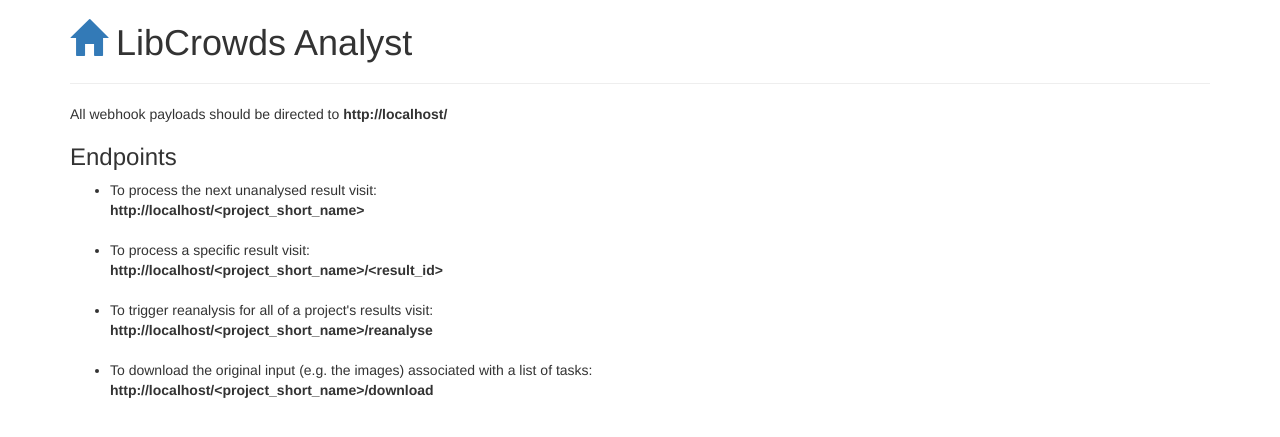
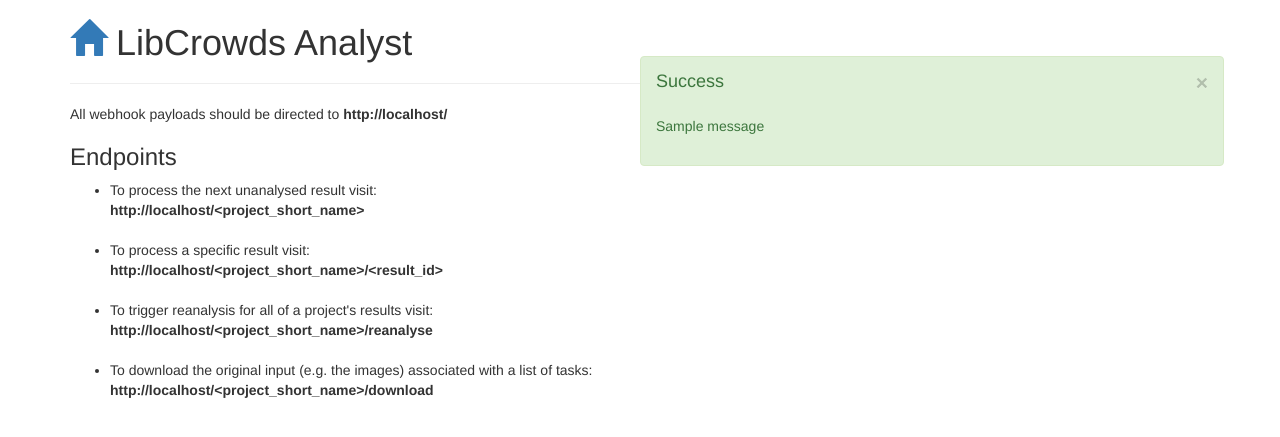
Before and after one commit to LibCrowds/libcrowds-analyst, a Flask app: page / in a window 1280 px wide. Shown: the top 437 px of the page. Run offline with Flask 2, Linux system fonts and the light colour scheme; one stand-in notice (Sample message) is shown; parts of the project's set-up code (start-up, migrations or seed data) failed here and were passed over; some libraries are stand-ins or nearby versions.

Commit message:
Update flash messages

```diff
--- a/libcrowds_analyst/static/notify.js
+++ b/libcrowds_analyst/static/notify.js
@@ -1,6 +1,13 @@
 function notify(msg, category){
+    let title = category.charAt(0).toUpperCase() + category.slice(1);
+    if (title === 'Danger') {
+        title = 'Error';
+    }
+
     let html = $(`<div class="alert alert-${category} fade">
-                 <a class="close" data-dismiss="alert" href="#">&times;</a>${msg}
+                 <a class="close" data-dismiss="alert" href="#">&times;</a>
+                 <h4>${title}</h4>
+                 <p>${msg}</p>
                  </div>`);
     $('#alert-messages').append(html);
 
--- a/libcrowds_analyst/static/styles.css
+++ b/libcrowds_analyst/static/styles.css
@@ -2,13 +2,6 @@ record {
     border-bottom: 1px solid #EFEFEF;
     display: block;
     padding: 20px 0px
-}
-
-.comment {
-    font-size: 1.2em
-    font-style: italic;
-    display: block;
-    margin-bottom: 20px;
 }
 
 .glyphicon-spin {
@@ -18,6 +11,17 @@ record {
 
 .answer-group {
     margin-bottom: 50px;
+}
+
+#alert-messages {
+    width: 50%;
+    position: fixed;
+    top: 2em;
+    right: 2em;
+    padding: 2em;
+}
+#alert-messages p {
+    padding: 1em 0em;
 }
 
 @-webkit-keyframes spin {
--- a/libcrowds_analyst/templates/_flash_messages.html
+++ b/libcrowds_analyst/templates/_flash_messages.html
@@ -3,7 +3,7 @@
         {% if messages %}
             {% for category, message in messages %}
                 <script>
-                   pybossaNotify({{ message|tojson }}, "{{ category }}");
+                    notify({{ message|tojson }}, "{{ category }}");
                 </script>
             {% endfor %}
         {% endif %}
--- a/libcrowds_analyst/templates/base.html
+++ b/libcrowds_analyst/templates/base.html
@@ -16,7 +16,6 @@
         <div class="container">
             <h1><a href="http://www.libcrowds.com"><span class="glyphicon glyphicon-home"></span></a> {{ title }}</h1>
             <hr>
-            {% include '_flash_messages.html' %}
             {% block content %}{% endblock %}
         </div>
         <script src="https://code.jquery.com/jquery-1.12.4.min.js"
@@ -28,5 +27,6 @@
         </script>
         <script src="{{url_for('static', filename='notify.js')}}?v0.1.0"></script>
         <script src="{{url_for('static', filename='scripts.js')}}?v1.0.1"></script>
+        {% include '_flash_messages.html' %}
     </body>
 </html>
```
